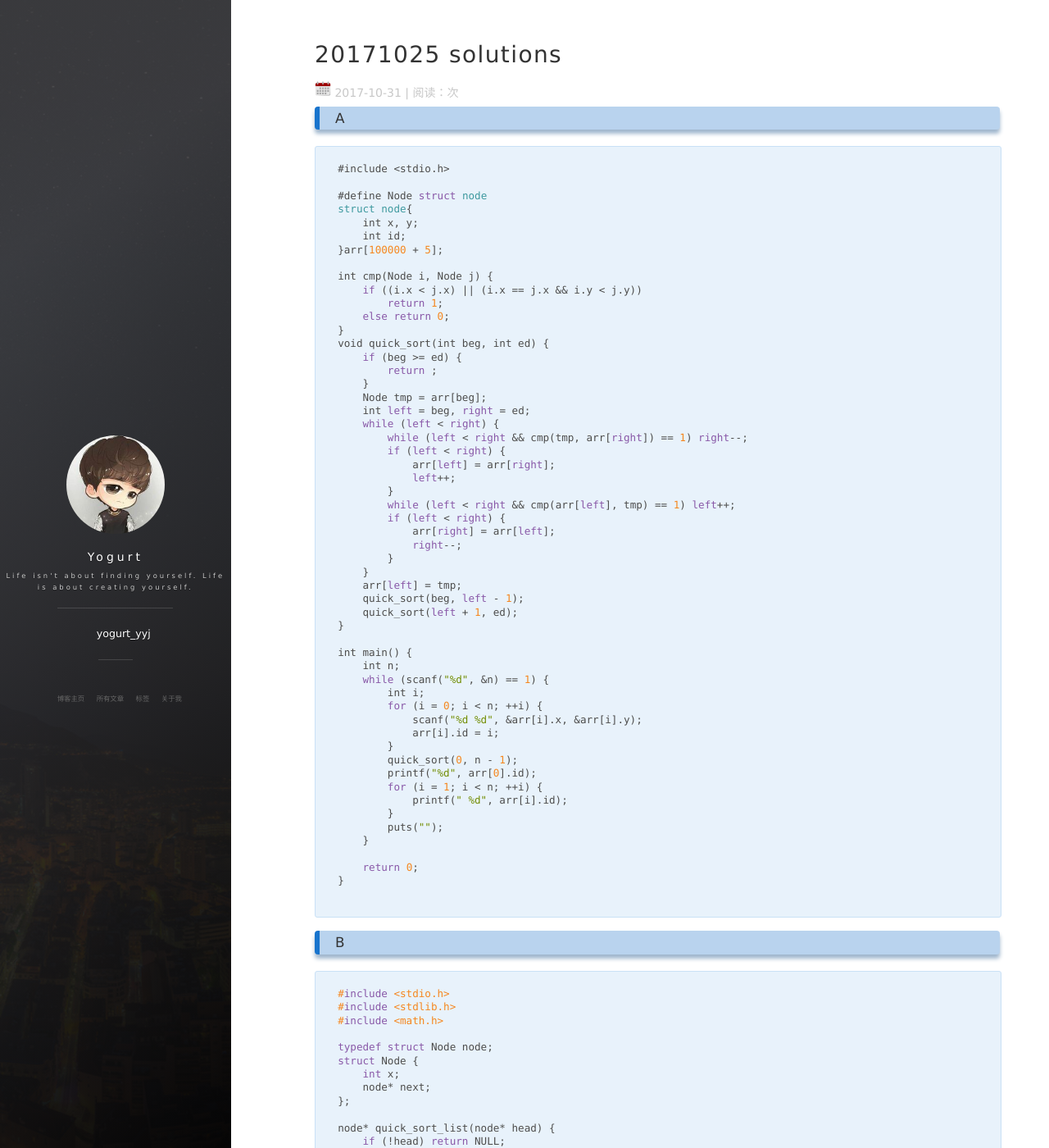
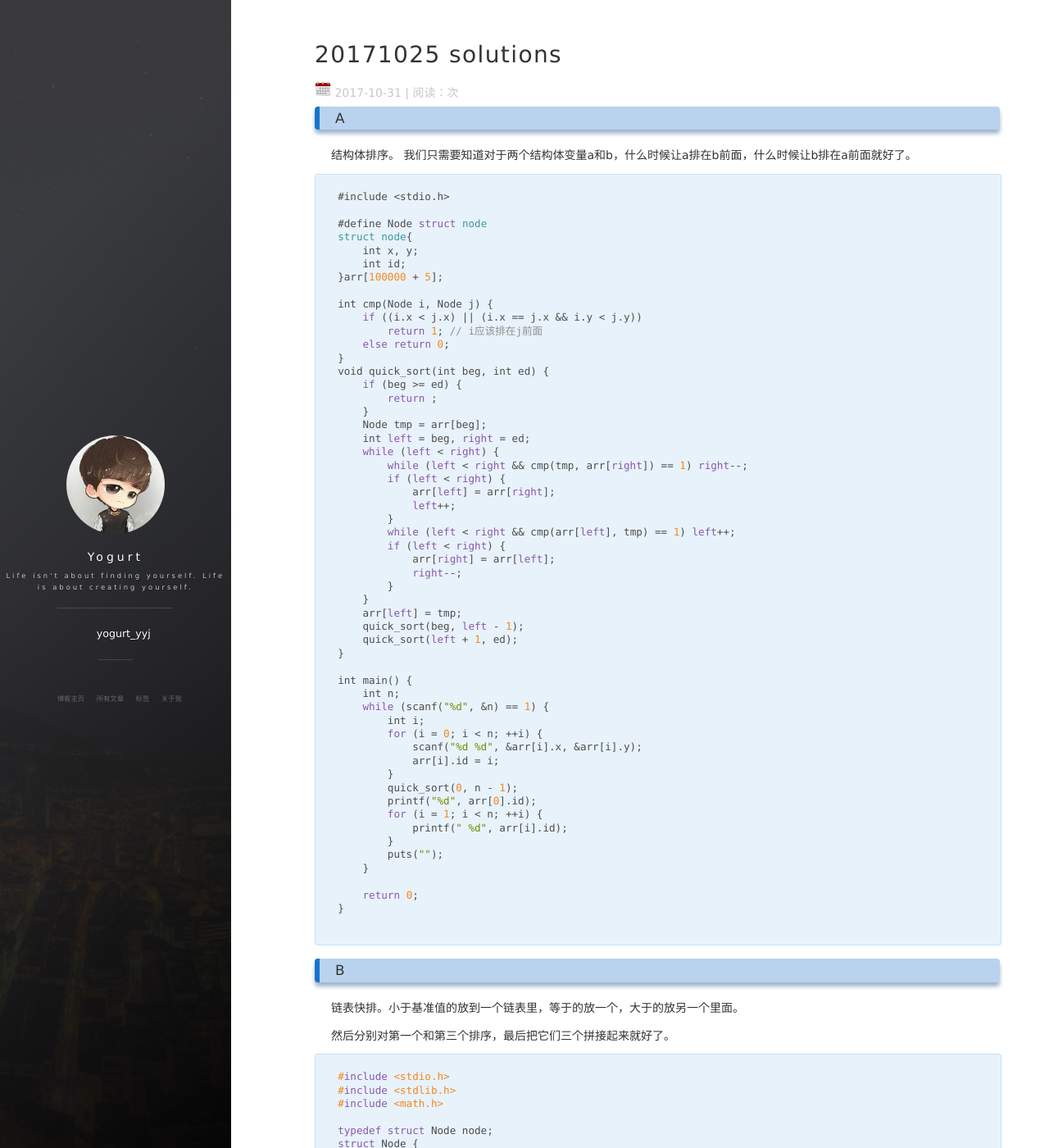
Before and after one commit to yingjieyao/yingjieyao.github.io, a Jekyll site: the page built from _posts/2017-10-31-week7sol.markdown, in a window 1280 px wide and 1400 px high. Shown: the whole window at 82% size. Built offline with Jekyll 4.4.1, drawn with Linux system fonts in a browser that asks for light colours; nearby versions of some CDN libraries; comment, search, counter and statistics services are not loaded; some of the changed text lies outside the part shown.

Commit message:
week7 sol updated

````diff
--- a/_posts/2017-10-31-week7sol.markdown
+++ b/_posts/2017-10-31-week7sol.markdown
@@ -6,6 +6,9 @@ tag: 程序设计实践
 ---
 
 ### A
+结构体排序。
+我们只需要知道对于两个结构体变量a和b，什么时候让a排在b前面，什么时候让b排在a前面就好了。
+
 
 ```C
 #include <stdio.h>
@@ -18,7 +21,7 @@ struct node{
 
 int cmp(Node i, Node j) {
     if ((i.x < j.x) || (i.x == j.x && i.y < j.y))
-        return 1;
+        return 1; // i应该排在j前面
     else return 0;
 }
 void quick_sort(int beg, int ed) {
@@ -66,6 +69,9 @@ int main() {
 ```
 
 ### B
+链表快排。小于基准值的放到一个链表里，等于的放一个，大于的放另一个里面。
+
+然后分别对第一个和第三个排序，最后把它们三个拼接起来就好了。
 
 
 ```C
@@ -163,6 +169,11 @@ int main() {
 ```
 
 ### C
+
+用链表实现栈，只需要插入的时候插入到头节点后面；
+出栈的时候将头节点后面的那个一个节点出栈就可以。
+入栈出栈的时间复杂度都是O(1)。
+
 ```C
 #include <stdio.h>
 #include <stdlib.h>
````
